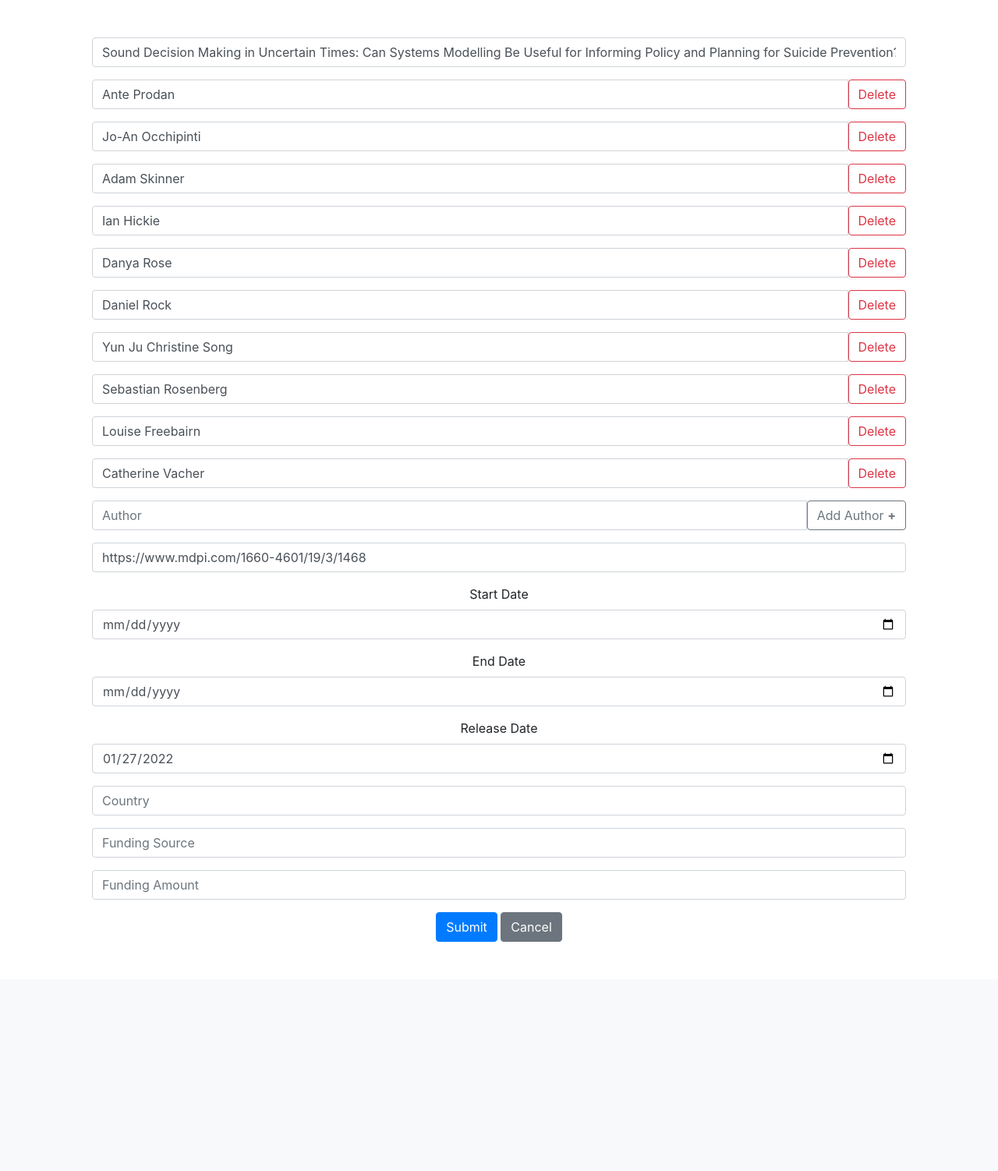
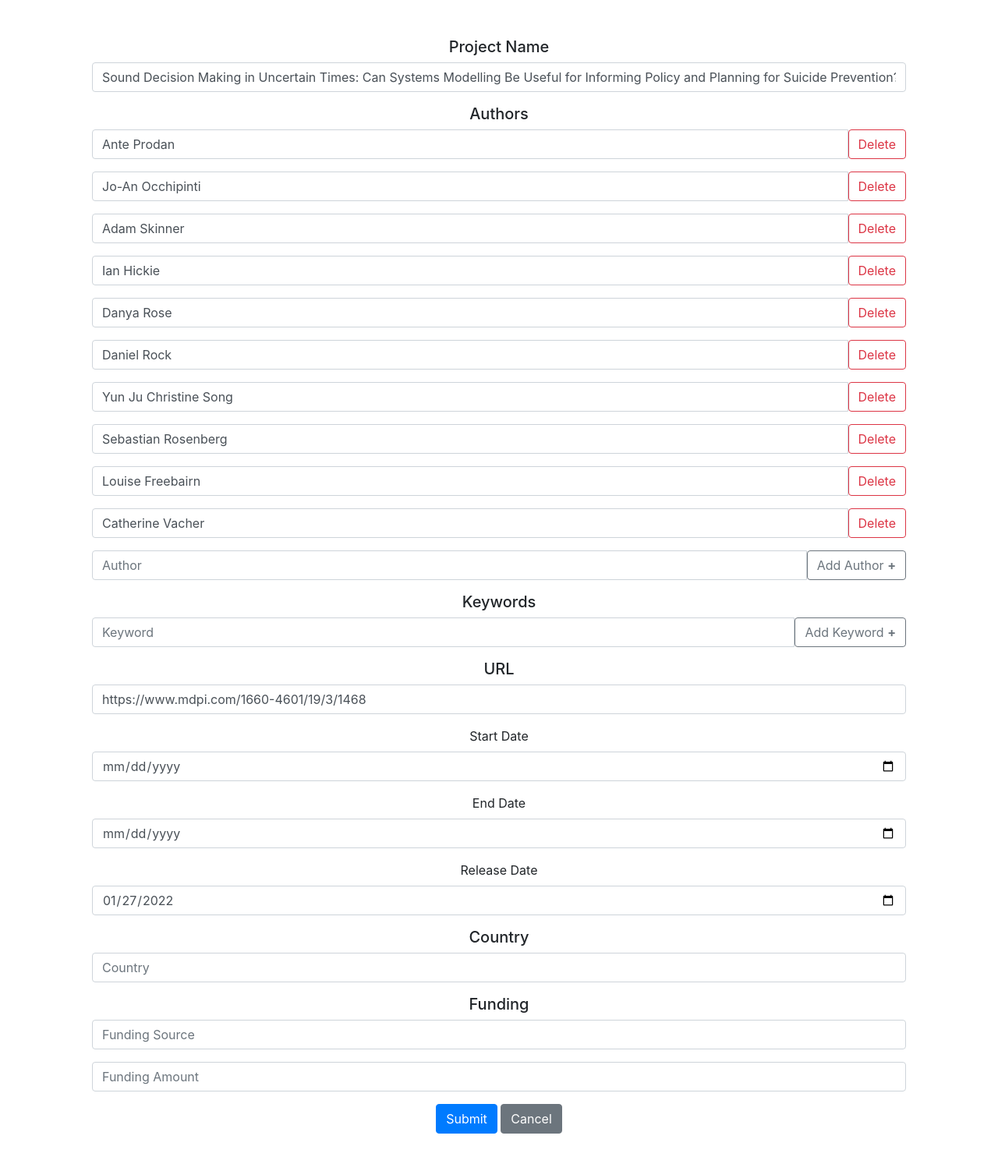
Before and after one commit to 17736581/csart-database, a Flask app: page /projects/68/edit in a window 1280 px wide. Shown: the part 60-1562 px from the top of the page at 78% size. Before the commit the page ends 1268 px from the top, so only its background shows below. Run offline with Flask 2, Linux system fonts and the light colour scheme; a user stored in the database is signed in; data comes from the database, SQL or seed files in the repository; some libraries are stand-ins or nearby versions.

Commit message:
added keywords to project edit, project profile, project search, project results

```diff
--- a/templates/project_edit.html
+++ b/templates/project_edit.html
@@ -4,23 +4,44 @@
 <script>
     $(document).ready(function() {
         var author_count = 1;
-        var wrapper = $("#container1");
-        var add_button = $("#add_form_field");
+        var author_wrapper = $("#author_container");
+        var author_button = $("#add_author_field");
 
         var x = 1;
-        $(add_button).click(function(e) {
+        $(author_button).click(function(e) {
             e.preventDefault();
             x++;
-            $(wrapper).append(`<div class="form-group">
-                                    <div class="input-group">
-                                        <input class="form-control" type="text" name="author${author_count}" list="author_list" placeholder="Author"/>
-                                        <button class="btn btn-outline-danger" id="delete">Delete</button>
-                                    </div>
-                                </div>`); //add input box
+            $(author_wrapper).append(`<div class="form-group">
+                                        <div class="input-group">
+                                            <input class="form-control" type="text" name="author${author_count}" list="author_list" placeholder="Author"/>
+                                            <button class="btn btn-outline-danger" id="delete">Delete</button>
+                                        </div>
+                                    </div>`); //add input box
             author_count++;
         });
 
-        $(wrapper).on("click", "#delete", function(e) {
+        $(author_wrapper).on("click", "#delete", function(e) {
+            e.preventDefault();
+            $(this).parent('div').remove();
+            x--;
+        })
+
+        var keyword_count = 1;
+        var keyword_wrapper = $("#keyword_container");
+        var keyword_button = $("#add_keyword_field");
+
+        $(keyword_button).click(function(e) {
+            e.preventDefault();
+            $(keyword_wrapper).append(`<div class="form-group">
+                                        <div class="input-group">
+                                            <input class="form-control" type="text" name="keyword${keyword_count}" list="keyword_list" placeholder="Keyword"/>
+                                            <button class="btn btn-outline-danger" id="delete">Delete</button>
+                                        </div>
+                                    </div>`);
+            keyword_count++;
+        });
+
+        $(keyword_wrapper).on("click", "#delete", function(e) {
             e.preventDefault();
             $(this).parent('div').remove();
             x--;
@@ -35,10 +56,12 @@
 
 {% block main %}
 <form method="post">
+    <h5>Project Name</h5>
     <div class="form-group">
         <input class="form-control" id="project_name" name="project_name" type="text" placeholder="Project Name" value="{{ project_results['project_name'] }}" required>
     </div>
-    <div class="form-group" id="container1">
+    <h5>Authors</h5>
+    <div class="form-group" id="author_container">
         <!-- loop through exisiting authors -->
         {% for author in author_results %}
             <div class="form-group">
@@ -57,12 +80,39 @@
                         <option value="{{ listed_author['author_name'] }}">{{ listed_author['author_name'] }}</option>
                     {% endfor %}
                 </datalist>
-                <button class="btn btn-outline-secondary" id="add_form_field">Add Author
+                <button class="btn btn-outline-secondary" id="add_author_field">Add Author
                     <span style="font-size:16px; font-weight:bold;">+ </span>
                 </button>
             </div>
         </div>
     </div>
+    <h5>Keywords</h5>
+    <div class="form-group" id="keyword_container">
+        <!-- loop through exisiting keywords -->
+        {% for keyword in keyword_results %}
+            <div class="form-group">
+                <div class="input-group">
+                    <input class="form-control" type="text" name="old_keyword{{ keyword['keyword_id'] }}" list="keyword_list" placeholder="Author" value="{{ keyword['keyword_name'] }}" required>
+                    <button class="btn btn-outline-danger" href="#" id="delete">Delete</button>
+                </div>
+            </div>
+        {% endfor %}
+        <!-- new keywords -->
+        <div class="form-group">
+            <div class="input-group">
+                <input class="form-control" type="text" name="keyword0" list="keyword_list" placeholder="Keyword">
+                <datalist id="keyword_list">
+                    {% for listed_keyword in keyword_list %}
+                        <option value="{{ listed_keyword['keyword_name'] }}">{{ listed_keyword['keyword_name'] }}</option>
+                    {% endfor %}
+                </datalist>
+                <button class="btn btn-outline-secondary" id="add_keyword_field">Add Keyword
+                    <span style="font-size:16px; font-weight:bold;">+ </span>
+                </button>
+            </div>
+        </div>
+    </div>
+    <h5>URL</h5>
     <div class="form-group">
         <input class="form-control" id="url" name="url" type="text" placeholder="URL" value="{{ project_results['url'] }}" required>
     </div>
@@ -79,9 +129,11 @@
         <label for="release_date">Release Date</label>
         <input class="form-control" id="release_date" name="release_date" type="date" placeholder="Release Date" value="{{ project_results['release_date'] }}">
     </div>
+    <h5>Country</h5>
     <div class="form-group">
         <input class="form-control" id="country" name="country" type="text" placeholder="Country" value="{{ project_results['country'] }}">
     </div>
+    <h5>Funding</h5>
     <div class="form-group">
         <input class="form-control" id="funding_org" name="funding_org" type="text" placeholder="Funding Source" value="{{ project_results['funding_source'] }}">
     </div>
--- a/templates/project_profile.html
+++ b/templates/project_profile.html
@@ -8,7 +8,7 @@
 <div class="heading" style="text-align: left; margin-bottom:1em;">
     <h2>{{ project_results["project_name"] }}</h2>
 </div>
-
+<hr>
 <div class="author-container" style="text-align: left;">
     <div class="authors-list">
         {% for author in author_results %}
--- a/templates/project_results.html
+++ b/templates/project_results.html
@@ -11,13 +11,15 @@
             <tr>
                 <th style="width: 50%;">Title</th>
                 <th>Authors</th>
+                <th>Keywords</th>
             </tr>
         </thead>
         <tbody>
             {% for row in projects %}
                 <tr>
                     <td><a href="/projects/{{ row['project_id'] }}">{{ row["project_name"] }}</a></td>
-                    <td>{{ row["authors"] }}</td>
+                    <td>{{ row["author_names"] }}</td>
+                    <td>{{ row["keyword_names"] }}</td>
                 </tr>
             {% endfor %}
         </tbody>
--- a/templates/project_search.html
+++ b/templates/project_search.html
@@ -16,6 +16,11 @@
         </div>
         <div class="d-flex justify-content-center">
             <div class="form-group">
+                <input class="form-control" name="keyword" type="text" placeholder="Keyword">
+            </div>
+        </div>
+        <div class="d-flex justify-content-center">
+            <div class="form-group">
                 <button class="btn btn-primary" type="submit">Search</button>
             </div>
         </div>
```
